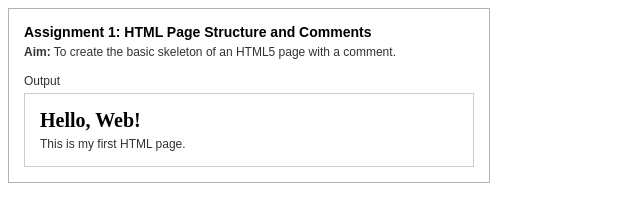
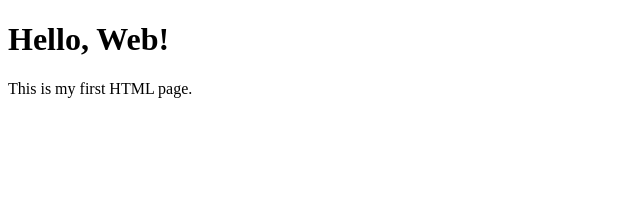
Before and after one commit to anujrajpoot062007-glitch/CSE3_CSS, a plain HTML site: page index.html in a window 1280 px wide. Shown: the whole page, without its empty margins (0-640 px from the left). Drawn offline with Linux system fonts and the light colour scheme.

Commit message:
Simplify index.html to basic HTML structure
Removed old HTML structure and replaced it with a simplified version.

```diff
--- a/index.html
+++ b/index.html
@@ -1,68 +1,10 @@
 <!DOCTYPE html>
-<html lang="en">
+<html>
 <head>
-    <meta charset="UTF-8">
-    <meta name="viewport" content="width=device-width, initial-scale=1.0">
-    <title>Assignment 1: HTML Page Structure and Comments</title>
-    <style>
-        .box {
-            border: 1px solid #b2b2b2;
-            padding: 15px;
-            width: 450px;
-            background-color: #ffffff;
-            font-family: Arial, sans-serif;
-        }
-
-        .heading {
-            font-size: 14px;
-            font-weight: bold;
-            margin-bottom: 5px;
-        }
-
-        .aim {
-            font-size: 12px;
-            color: #333;
-            margin-bottom: 15px;
-        }
-
-        .output-label {
-            font-size: 12px;
-            color: #333;
-            margin-bottom: 5px;
-        }
-
-        .output-box {
-            border: 1px solid #cccccc;
-            padding: 15px;
-            background-color: #ffffff;
-        }
-
-        h1 {
-            font-size: 20px;
-            font-family: serif;
-            margin: 0 0 5px 0;
-        }
-
-        p {
-            font-size: 12px;
-            color: #333;
-            margin: 0;
-        }
-    </style>
+  <title>First HTML Page</title>
 </head>
 <body>
-
-    <div class="box">
-        <div class="heading">Assignment 1: HTML Page Structure and Comments</div>
-        <div class="aim"><strong>Aim:</strong> To create the basic skeleton of an HTML5 page with a comment.</div>
-        <div class="output-label">Output</div>
-
-        <div class="output-box">
-            <!-- This is a comment: My first HTML page -->
-            <h1>Hello, Web!</h1>
-            <p>This is my first HTML page.</p>
-        </div>
-    </div>
-
+ <h1>Hello, Web!</h1>
+  <p>This is my first HTML page.</p>
 </body>
 </html>
```
